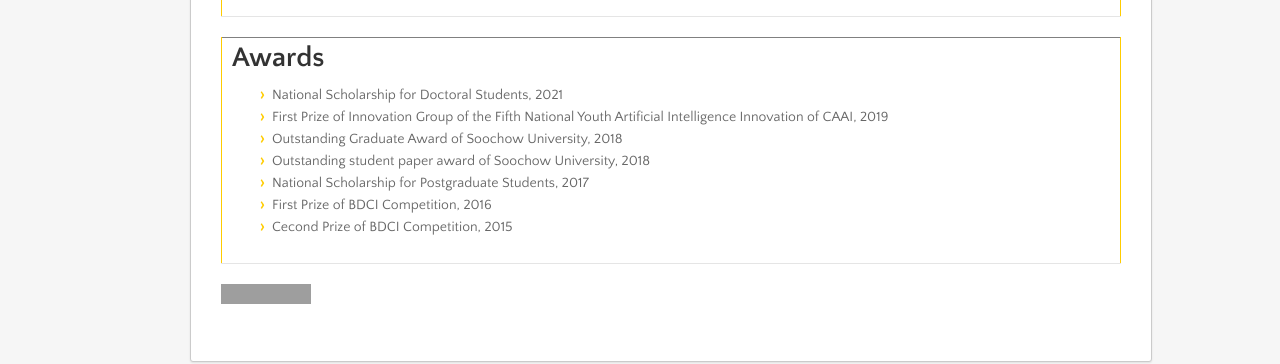
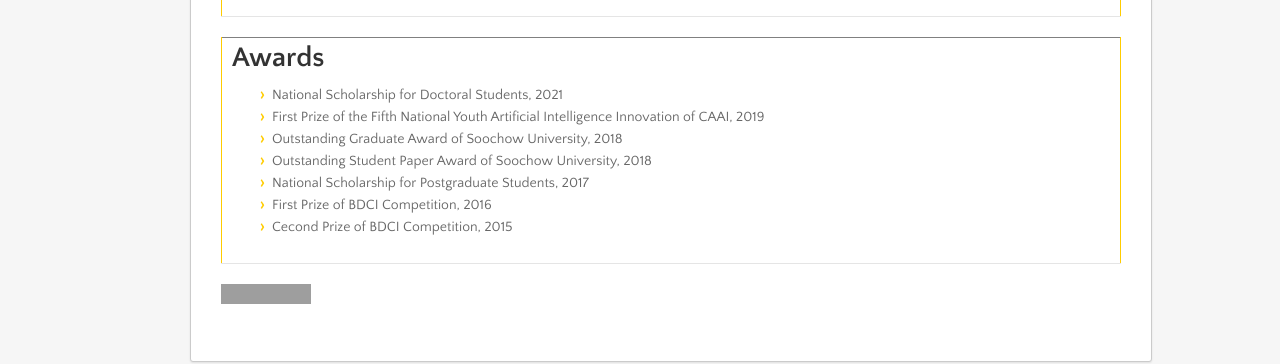
Before and after one commit to BinLiang-NLP/BinLiang-NLP.github.io, a Jekyll site: the page built from index.md, in a window 1280 px wide and 900 px high, scrolled down 2791 px. Shown: the part 498-862 px from the top of the window. Built offline with Jekyll 4.4.1, drawn with Linux system fonts in a browser that asks for light colours; nearby versions of some CDN libraries; our own code applies the rules of GitHub Pages for plain Markdown files; grey boxes are pictures that could not be loaded.

Commit message:
Update index.md

```diff
--- a/index.md
+++ b/index.md
@@ -240,9 +240,9 @@
       <h1>Awards</h1>
 <ul>
   <li>National Scholarship for Doctoral Students, 2021 </li>
-  <li>First Prize of Innovation Group of the Fifth National Youth Artificial Intelligence Innovation of CAAI, 2019</li>
+  <li>First Prize of the Fifth National Youth Artificial Intelligence Innovation of CAAI, 2019</li>
   <li>Outstanding Graduate Award of Soochow University, 2018</li>
-  <li>Outstanding student paper award of Soochow University, 2018</li>
+  <li>Outstanding Student Paper Award of Soochow University, 2018</li>
   <li>National Scholarship for Postgraduate Students, 2017</li>
   <li>First Prize of BDCI Competition, 2016 </li>
   <li>Cecond Prize of BDCI Competition, 2015 </li>
```
